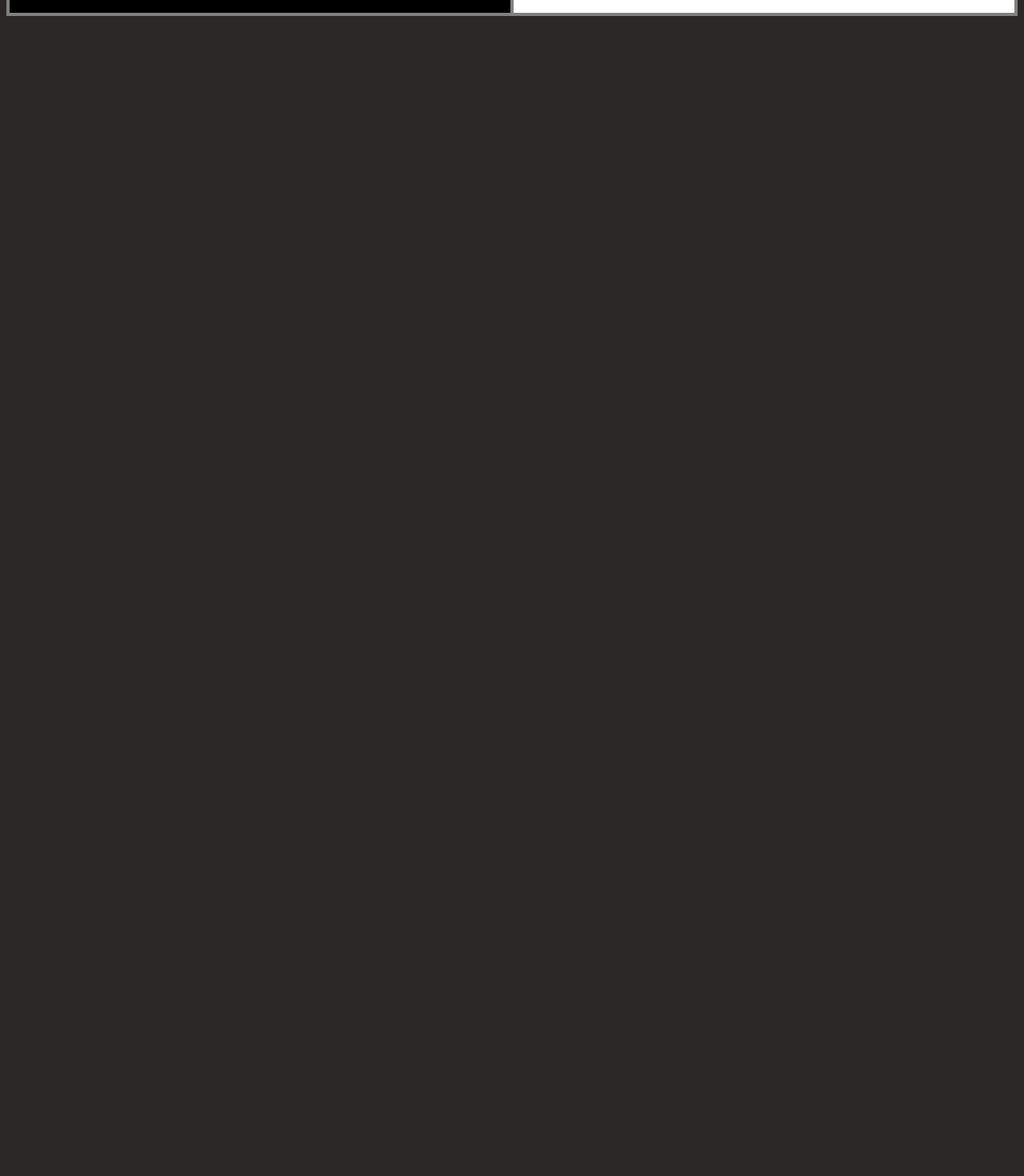
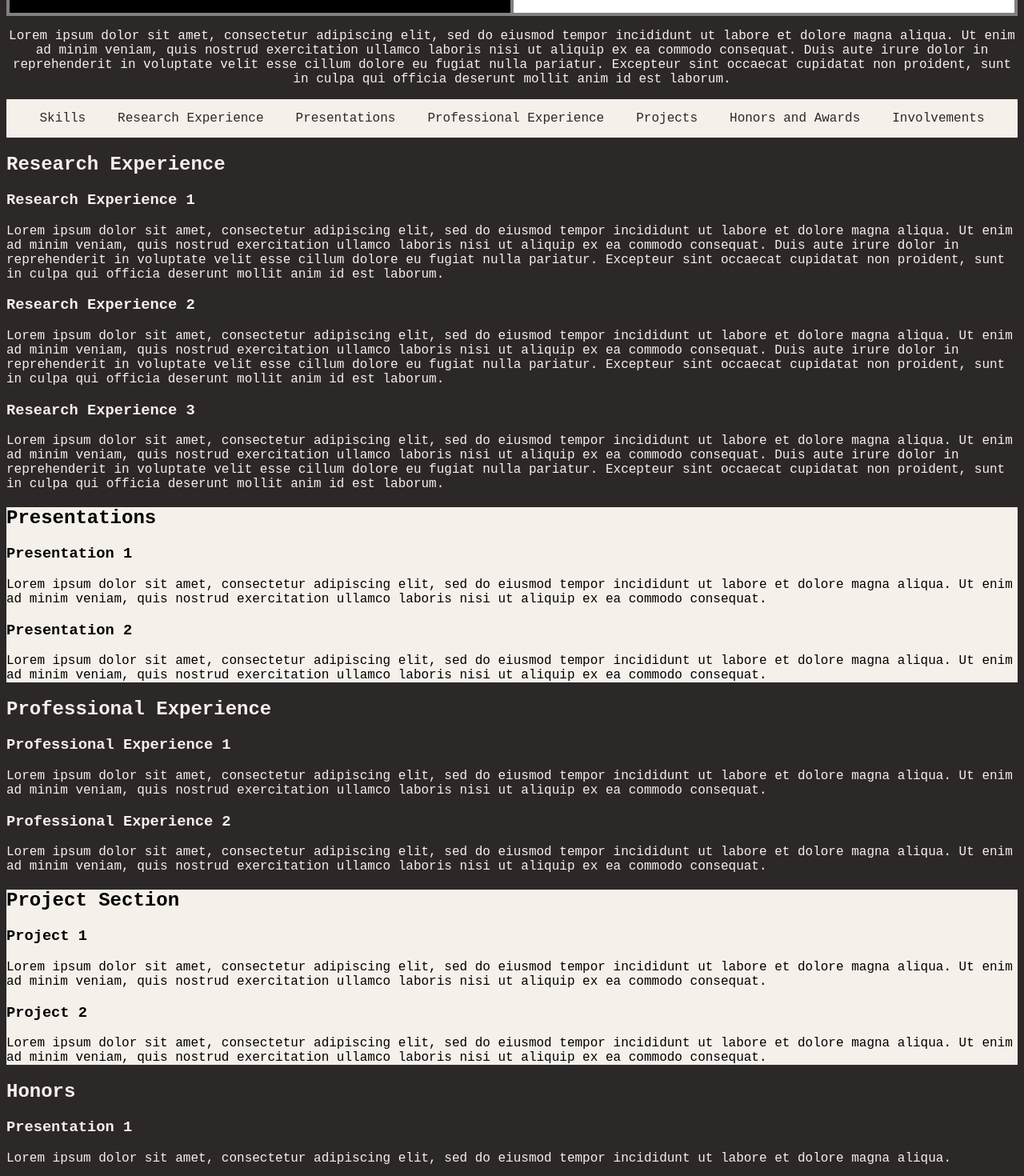
Before and after one commit to DTue/personal-portfolio, a React (Vite) app in the folder personal-portfolio/: page / in a window 1280 px wide. Shown: the part 460-1930 px from the top of the page at 80% size. Before the commit the page ends 800 px from the top, so only its background shows below. Built offline with nearby package versions, Linux system fonts and the light colour scheme.

Commit message:
Finished: Basic webpage layout

```diff
--- a/personal-portfolio/src/App.css
+++ b/personal-portfolio/src/App.css
@@ -29,7 +29,6 @@
   justify-content: center;
 }
 
-
 .hero-section{
   display: flex;
   min-height: 400px;
@@ -42,6 +41,7 @@
   border: 2px, solid gray;
 
 }
+
 .hero-left{
   background-color: black;
   color: #f5f0ea;
@@ -54,5 +54,54 @@
 .hero-right img{
   max-width: 80%;
   height: auto;
+}
 
+.biography-section{
+  color: #f5f0ea;
+  text-align: center;
 }
+
+.menu-section{
+  overflow: hidden;
+  background-color: #f5f0ea;
+}
+
+.menu-section a{
+  color: #2D2828;
+  text-decoration: none;
+}
+
+.menu-sectiont a:hover{
+  color: gray;
+}
+
+.menu-list{
+  margin: 5px;
+  padding: 10px;
+  border: 20px;
+  display: flex;
+  flex-basis: auto;
+  gap: 40px;
+  list-style-type: none;
+  justify-content: center;
+}
+
+.research-experience-section {
+  color: #f5f0ea;
+}
+
+.presentation-section{
+  background-color: #f5f0ea;
+}
+
+.professional-experience-section{
+  color: #f5f0ea;
+}
+
+.project-section{
+    background-color: #f5f0ea;
+}
+
+.honors-section{
+  color: #f5f0ea;
+}
--- a/personal-portfolio/src/App.jsx
+++ b/personal-portfolio/src/App.jsx
@@ -2,10 +2,15 @@
 import './App.css';
 import Header from './components/Header';
 import Hero from './components/Hero';
-//import About from './components/About';
-//import Project from './components/Project';
-//import Contact from './components/Contact';
-//import Footer from './components/Footer';
+import About from './components/About';
+import Menu from './components/Menu';
+import ResearchExperience from './components/ResearchExperience'
+import Presentations from './components/Presentations'
+import ProfessionalExperience from './components/ProfessionalExperience'
+import Projects from './components/Projects';
+import Honors from './components/Honors';
+import Contact from './components/Contact';
+import Footer from './components/Footer';
 
 
 
@@ -15,9 +20,16 @@ function App() {
     <>
       <Header/>
       <Hero/>
+      <About/>
+      <Menu/>
+      <ResearchExperience/>
+      <Presentations/>
+      <ProfessionalExperience/>
+      <Projects/>
+      <Honors/>
+
 
     </>
-
 
   );
 }
--- a/personal-portfolio/src/components/About.jsx
+++ b/personal-portfolio/src/components/About.jsx
@@ -0,0 +1,15 @@
+function About(){
+    return(
+
+        <section className="biography-section">
+            <p>
+                 Lorem ipsum dolor sit amet, consectetur adipiscing elit,
+                 sed do eiusmod tempor incididunt ut labore et dolore magna aliqua.
+                 Ut enim ad minim veniam, quis nostrud exercitation ullamco laboris nisi ut aliquip ex ea commodo consequat.
+                 Duis aute irure dolor in reprehenderit in voluptate velit esse cillum dolore eu fugiat nulla pariatur.
+                Excepteur sint occaecat cupidatat non proident, sunt in culpa qui officia deserunt mollit anim id est laborum.
+             </p>
+        </section>
+
+    );
+}export default About;
--- a/personal-portfolio/src/components/Hero.jsx
+++ b/personal-portfolio/src/components/Hero.jsx
@@ -6,14 +6,7 @@ function Hero() {
 
 
         <div className = "hero-left">
-            <h2>Hello, my name is Tue Tran</h2>
-             <p>
-                 "Lorem ipsum dolor sit amet, consectetur adipiscing elit,
-                 sed do eiusmod tempor incididunt ut labore et dolore magna aliqua.
-                 Ut enim ad minim veniam, quis nostrud exercitation ullamco laboris nisi ut aliquip ex ea commodo consequat.
-                  Duis aute irure dolor in reprehenderit in voluptate velit esse cillum dolore eu fugiat nulla pariatur.
-                  Excepteur sint occaecat cupidatat non proident, sunt in culpa qui officia deserunt mollit anim id est laborum."
-             </p>
+            <h1>Hello, my name is Tue Tran</h1>
         </div>
 
           <div className = "hero-right">
--- /dev/null
+++ b/personal-portfolio/src/components/Honors.jsx
@@ -0,0 +1,19 @@
+function Honors(){
+    return(
+        <section className="honors-section">
+            <h2>Honors</h2>
+            <h3>Presentation 1</h3>
+             <p>
+                 Lorem ipsum dolor sit amet, consectetur adipiscing elit,
+                 sed do eiusmod tempor incididunt ut labore et dolore magna aliqua.
+             </p>
+            <h3>Presentation 2</h3>
+             <p>
+                 Lorem ipsum dolor sit amet, consectetur adipiscing elit,
+                 sed do eiusmod tempor incididunt ut labore et dolore magna aliqua.
+             </p>
+
+        </section>
+    );
+
+}export default Honors;
--- /dev/null
+++ b/personal-portfolio/src/components/Menu.jsx
@@ -0,0 +1,17 @@
+function Menu(){
+    return(
+        <section className="menu-section">
+            <ul className="menu-list">
+                <li><a href="#">Skills</a></li>
+                <li><a hrref="#">Research Experience</a></li>
+                <li><a href="#">Presentations</a></li>
+                <li><a href ="#">Professional Experience</a></li>
+                <li><a href ="#">Projects</a></li>
+                <li><a href ="#">Honors and Awards</a></li>
+                <li><a href ="#">Involvements</a></li>
+            </ul>
+        </section>
+
+    );
+
+}export default Menu;
--- /dev/null
+++ b/personal-portfolio/src/components/Presentations.jsx
@@ -0,0 +1,21 @@
+function Presentations(){
+    return(
+        <section className="presentation-section">
+            <h2>Presentations</h2>
+            <h3>Presentation 1</h3>
+             <p>
+                 Lorem ipsum dolor sit amet, consectetur adipiscing elit,
+                 sed do eiusmod tempor incididunt ut labore et dolore magna aliqua.
+                 Ut enim ad minim veniam, quis nostrud exercitation ullamco laboris nisi ut aliquip ex ea commodo consequat.
+             </p>
+            <h3>Presentation 2</h3>
+             <p>
+                 Lorem ipsum dolor sit amet, consectetur adipiscing elit,
+                 sed do eiusmod tempor incididunt ut labore et dolore magna aliqua.
+                 Ut enim ad minim veniam, quis nostrud exercitation ullamco laboris nisi ut aliquip ex ea commodo consequat.
+             </p>
+
+        </section>
+    );
+
+}export default Presentations;
--- /dev/null
+++ b/personal-portfolio/src/components/ProfessionalExperience.jsx
@@ -0,0 +1,22 @@
+function ProfessionalExperience(){
+    return(
+        <section className="professional-experience-section">
+            <h2>Professional Experience </h2>
+             <h3>Professional Experience 1</h3>
+             <p>
+                 Lorem ipsum dolor sit amet, consectetur adipiscing elit,
+                 sed do eiusmod tempor incididunt ut labore et dolore magna aliqua.
+                 Ut enim ad minim veniam, quis nostrud exercitation ullamco laboris nisi ut aliquip ex ea commodo consequat.
+             </p>
+            <h3>Professional Experience 2</h3>
+             <p>
+                 Lorem ipsum dolor sit amet, consectetur adipiscing elit,
+                 sed do eiusmod tempor incididunt ut labore et dolore magna aliqua.
+                 Ut enim ad minim veniam, quis nostrud exercitation ullamco laboris nisi ut aliquip ex ea commodo consequat.
+             </p>
+
+        </section>
+
+    );
+
+}export default ProfessionalExperience;
--- /dev/null
+++ b/personal-portfolio/src/components/Projects.jsx
@@ -0,0 +1,22 @@
+function Projects(){
+    return(
+        <section className="project-section">
+            <h2>Project Section</h2>
+             <h3>Project 1</h3>
+             <p>
+                 Lorem ipsum dolor sit amet, consectetur adipiscing elit,
+                 sed do eiusmod tempor incididunt ut labore et dolore magna aliqua.
+                 Ut enim ad minim veniam, quis nostrud exercitation ullamco laboris nisi ut aliquip ex ea commodo consequat.
+             </p>
+            <h3>Project 2</h3>
+             <p>
+                 Lorem ipsum dolor sit amet, consectetur adipiscing elit,
+                 sed do eiusmod tempor incididunt ut labore et dolore magna aliqua.
+                 Ut enim ad minim veniam, quis nostrud exercitation ullamco laboris nisi ut aliquip ex ea commodo consequat.
+             </p>
+
+        </section>
+
+    );
+
+}export default Projects;
--- /dev/null
+++ b/personal-portfolio/src/components/ResearchExperience.jsx
@@ -0,0 +1,32 @@
+function ResearchExperience(){
+    return(
+        <section className="research-experience-section">
+            <h2>Research Experience</h2>
+            <h3>Research Experience 1</h3>
+             <p>
+                 Lorem ipsum dolor sit amet, consectetur adipiscing elit,
+                 sed do eiusmod tempor incididunt ut labore et dolore magna aliqua.
+                 Ut enim ad minim veniam, quis nostrud exercitation ullamco laboris nisi ut aliquip ex ea commodo consequat.
+                 Duis aute irure dolor in reprehenderit in voluptate velit esse cillum dolore eu fugiat nulla pariatur.
+                Excepteur sint occaecat cupidatat non proident, sunt in culpa qui officia deserunt mollit anim id est laborum.
+             </p>
+             <h3>Research Experience 2</h3>
+            <p>
+                 Lorem ipsum dolor sit amet, consectetur adipiscing elit,
+                 sed do eiusmod tempor incididunt ut labore et dolore magna aliqua.
+                 Ut enim ad minim veniam, quis nostrud exercitation ullamco laboris nisi ut aliquip ex ea commodo consequat.
+                 Duis aute irure dolor in reprehenderit in voluptate velit esse cillum dolore eu fugiat nulla pariatur.
+                Excepteur sint occaecat cupidatat non proident, sunt in culpa qui officia deserunt mollit anim id est laborum.
+             </p>
+              <h3>Research Experience 3</h3>
+            <p>
+                 Lorem ipsum dolor sit amet, consectetur adipiscing elit,
+                 sed do eiusmod tempor incididunt ut labore et dolore magna aliqua.
+                 Ut enim ad minim veniam, quis nostrud exercitation ullamco laboris nisi ut aliquip ex ea commodo consequat.
+                 Duis aute irure dolor in reprehenderit in voluptate velit esse cillum dolore eu fugiat nulla pariatur.
+                Excepteur sint occaecat cupidatat non proident, sunt in culpa qui officia deserunt mollit anim id est laborum.
+             </p>
+        </section>
+    );
+
+}export default ResearchExperience;
```
Also changed, not shown: personal-portfolio/src/components/Involvements.jsx (added), personal-portfolio/src/components/Project.jsx (deleted).
